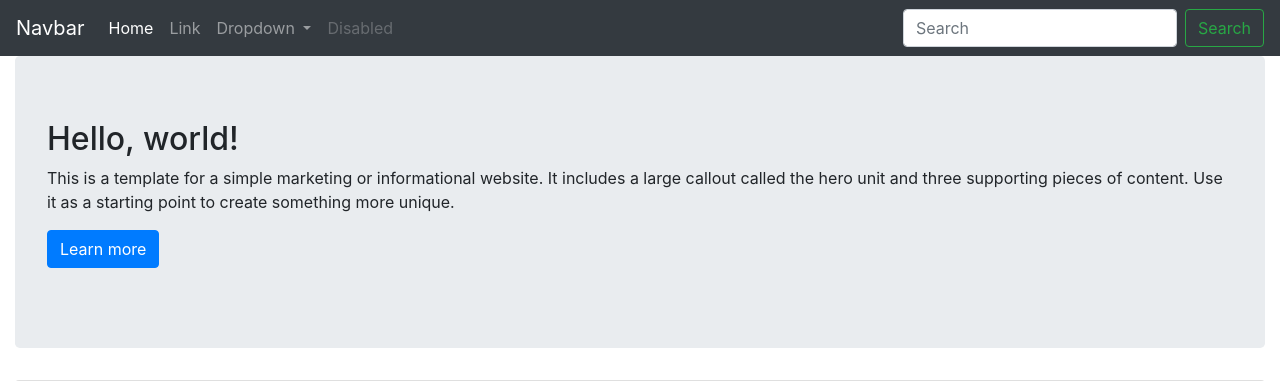
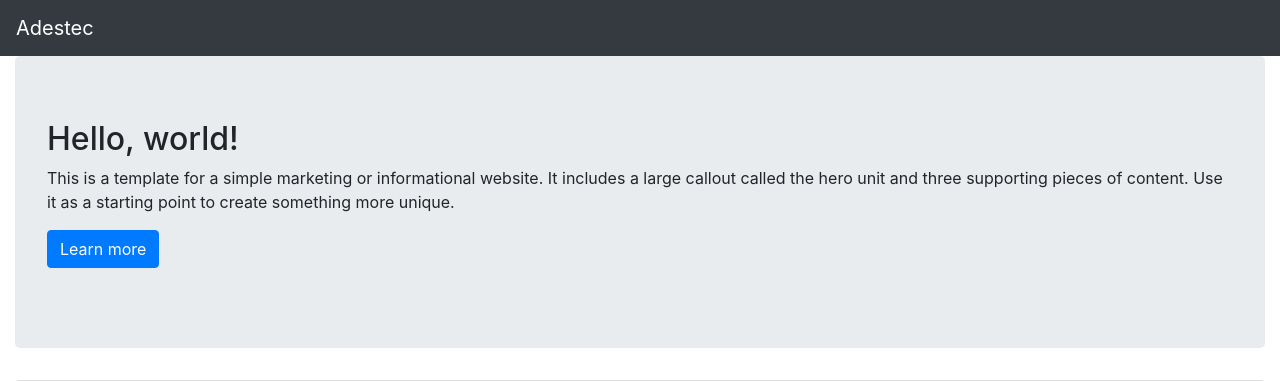
Before and after one commit to wfoschiera/gestor_cursos_django, a Django app: page / in a window 1280 px wide. Shown: the top 381 px of the page. Run offline with Django 3.2, Linux system fonts and the light colour scheme; some libraries are stand-ins or nearby versions.

Commit message:
Create tag url for dinamic urls removed tabs and search from navbar Edited title
closed #50

```diff
--- a/pypro/base/templates/base/home.html
+++ b/pypro/base/templates/base/home.html
@@ -1,7 +1,7 @@
 {% load static %}
 
 <!DOCTYPE html>
-<html lang="en">
+<html lang="pt-br">
   <head>
     <meta charset="utf-8">
     <meta http-equiv="X-UA-Compatible" content="IE=edge">
@@ -9,8 +9,8 @@
 
     <title>Adestec cursos online</title>
 
-    <meta name="description" content="Source code generated using layoutit.com">
-    <meta name="author" content="LayoutIt!">
+    <meta name="description" content="Página de descrição dos cursos disponíveis.">
+    <meta name="author" content="William Foschiera">
 
     <link href="{% static 'css/bootstrap.min.css' %}" rel="stylesheet">
     <link href="{% static 'css/style.css' %}" rel="stylesheet">
@@ -18,38 +18,14 @@
   </head>
   <body>
 <nav class="navbar navbar-expand-lg navbar-dark bg-dark">
-  <a class="navbar-brand" href="#">Navbar</a>
+  <a class="navbar-brand" href="{% url 'base:home' %}">Adestec</a>
   <button class="navbar-toggler" type="button" data-toggle="collapse" data-target="#navbarSupportedContent" aria-controls="navbarSupportedContent" aria-expanded="false" aria-label="Toggle navigation">
     <span class="navbar-toggler-icon"></span>
   </button>
 
   <div class="collapse navbar-collapse" id="navbarSupportedContent">
     <ul class="navbar-nav mr-auto">
-      <li class="nav-item active">
-        <a class="nav-link" href="#">Home <span class="sr-only">(current)</span></a>
-      </li>
-      <li class="nav-item">
-        <a class="nav-link" href="#">Link</a>
-      </li>
-      <li class="nav-item dropdown">
-        <a class="nav-link dropdown-toggle" href="#" id="navbarDropdown" role="button" data-toggle="dropdown" aria-haspopup="true" aria-expanded="false">
-          Dropdown
-        </a>
-        <div class="dropdown-menu" aria-labelledby="navbarDropdown">
-          <a class="dropdown-item" href="#">Action</a>
-          <a class="dropdown-item" href="#">Another action</a>
-          <div class="dropdown-divider"></div>
-          <a class="dropdown-item" href="#">Something else here</a>
-        </div>
-      </li>
-      <li class="nav-item">
-        <a class="nav-link disabled" href="#" tabindex="-1" aria-disabled="true">Disabled</a>
-      </li>
     </ul>
-    <form class="form-inline my-2 my-lg-0">
-      <input class="form-control mr-sm-2" type="search" placeholder="Search" aria-label="Search">
-      <button class="btn btn-outline-success my-2 my-sm-0" type="submit">Search</button>
-    </form>
   </div>
 </nav>
     <div class="container-fluid">
```
